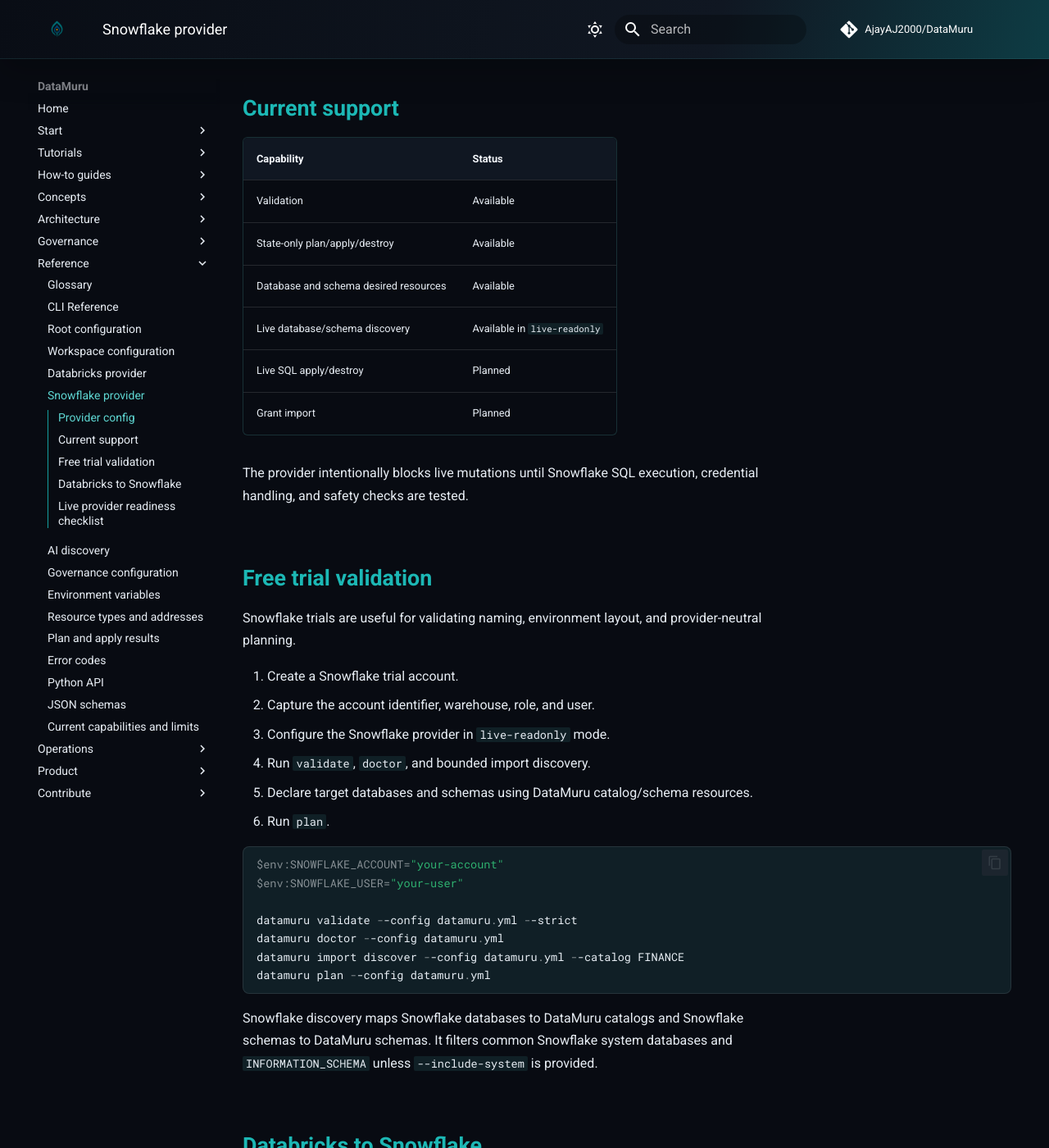
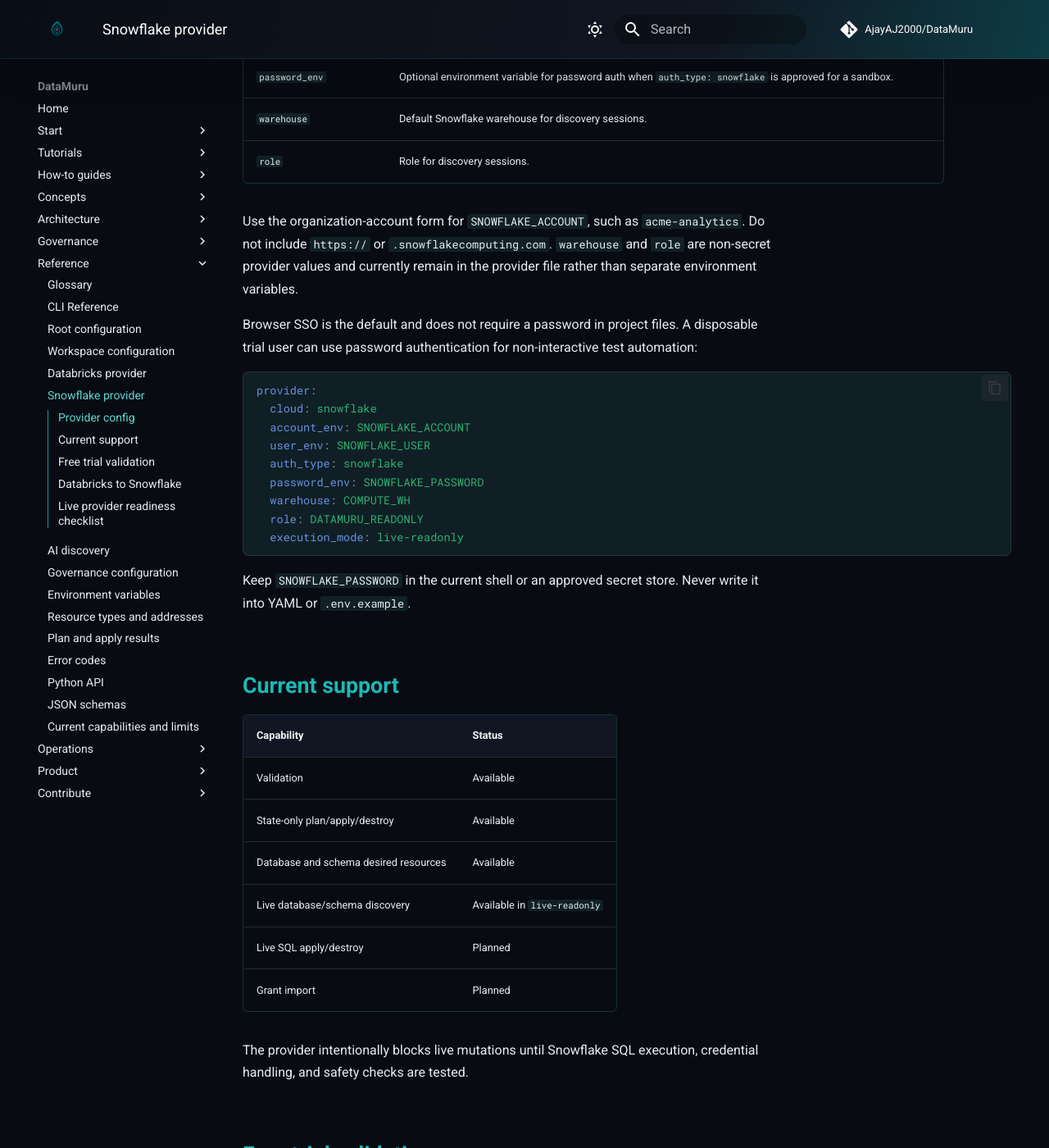
Before and after one commit to AjayAJ2000/DataMuru, an MkDocs documentation site: the page built from docs/reference/snowflake-provider.md, in a window 1280 px wide and 1400 px high, scrolled down 1272 px. Shown: the whole window at 82% size. Built offline with MkDocs 1.6.1 and Material for MkDocs 9.7.7, drawn with Linux system fonts in a browser that asks for light colours; comment, search, counter and statistics services are not loaded; some of the changed text lies outside the part shown.

Commit message:
Fix Snowflake project initialization

````diff
--- a/docs/reference/snowflake-provider.md
+++ b/docs/reference/snowflake-provider.md
@@ -12,6 +12,16 @@
 
 ```powershell
 pip install "datamuru[snowflake]"
+```
+
+Generate a provider-correct starter project:
+
+```powershell
+datamuru init `
+  --name snowflake-smoke `
+  --provider snowflake `
+  --execution-mode live-readonly `
+  --output-dir .\snowflake-smoke
 ```
 
 ## Provider config
@@ -38,6 +48,30 @@
 | `warehouse` | Default Snowflake warehouse for discovery sessions. |
 | `role` | Role for discovery sessions. |
 
+Use the organization-account form for `SNOWFLAKE_ACCOUNT`, such as
+`acme-analytics`. Do not include `https://` or `.snowflakecomputing.com`.
+`warehouse` and `role` are non-secret provider values and currently remain in
+the provider file rather than separate environment variables.
+
+Browser SSO is the default and does not require a password in project files. A
+disposable trial user can use password authentication for non-interactive test
+automation:
+
+```yaml
+provider:
+  cloud: snowflake
+  account_env: SNOWFLAKE_ACCOUNT
+  user_env: SNOWFLAKE_USER
+  auth_type: snowflake
+  password_env: SNOWFLAKE_PASSWORD
+  warehouse: COMPUTE_WH
+  role: DATAMURU_READONLY
+  execution_mode: live-readonly
+```
+
+Keep `SNOWFLAKE_PASSWORD` in the current shell or an approved secret store.
+Never write it into YAML or `.env.example`.
+
 ## Current support
 
 | Capability | Status |
@@ -58,7 +92,7 @@
 provider-neutral planning.
 
 1. Create a Snowflake trial account.
-2. Capture the account identifier, warehouse, role, and user.
+2. Capture the organization-account identifier, warehouse, read-only role, and user.
 3. Configure the Snowflake provider in `live-readonly` mode.
 4. Run `validate`, `doctor`, and bounded import discovery.
 5. Declare target databases and schemas using DataMuru catalog/schema resources.
@@ -73,6 +107,9 @@
 datamuru import discover --config datamuru.yml --catalog FINANCE
 datamuru plan --config datamuru.yml
 ```
+
+`doctor` checks configuration shape and connector availability. The bounded
+`import discover` command is the first live SQL connection test.
 
 Snowflake discovery maps Snowflake databases to DataMuru catalogs and Snowflake
 schemas to DataMuru schemas. It filters common Snowflake system databases and
````
Also changed, not shown: CHANGELOG.md (+1 -0 lines), docs/guides/databricks-to-snowflake.md (+8 -2 lines), docs/operations/milestone-0-4-test-runbook.md (+4 -1 lines), docs/reference/cli.md (+5 -3 lines), 3 other files.
